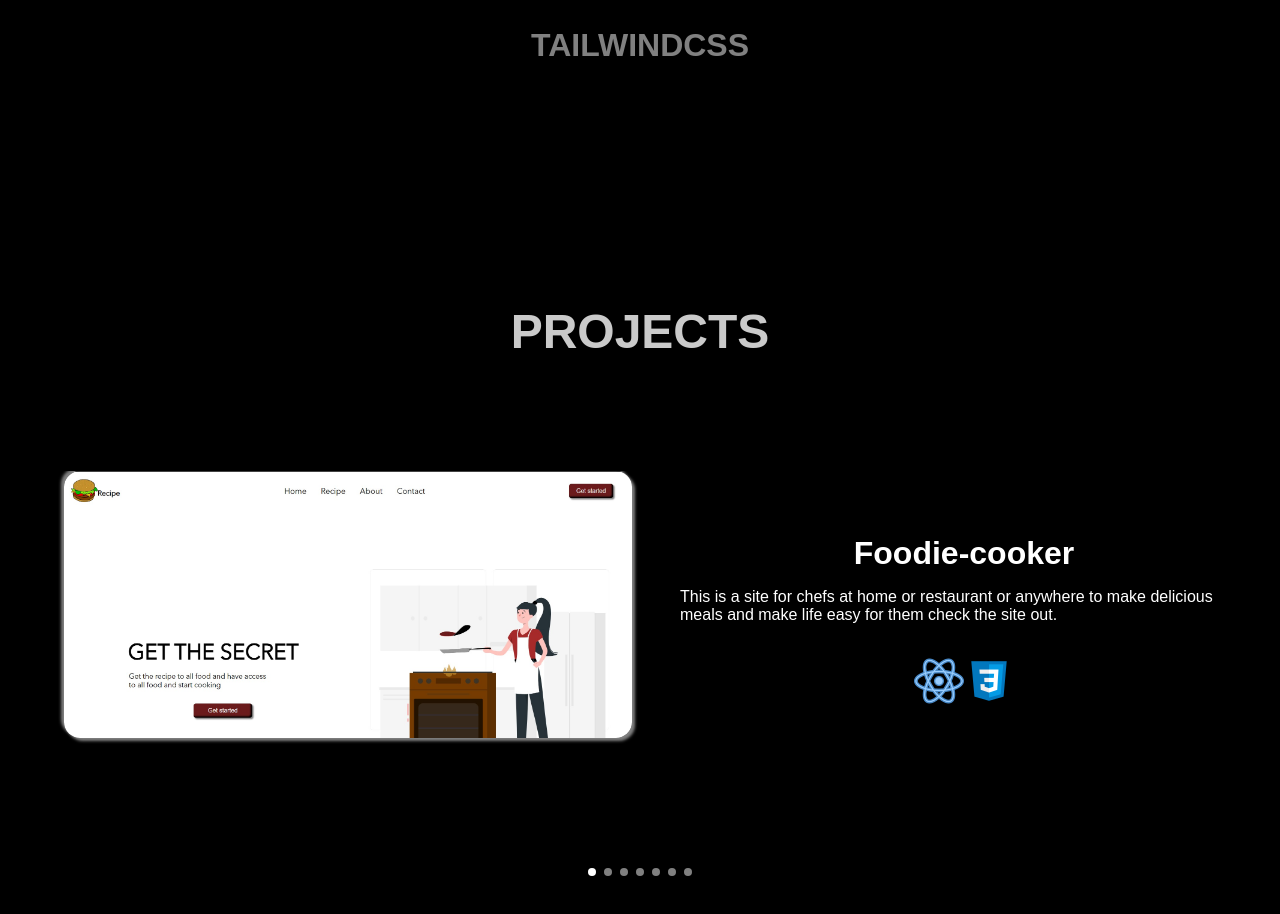
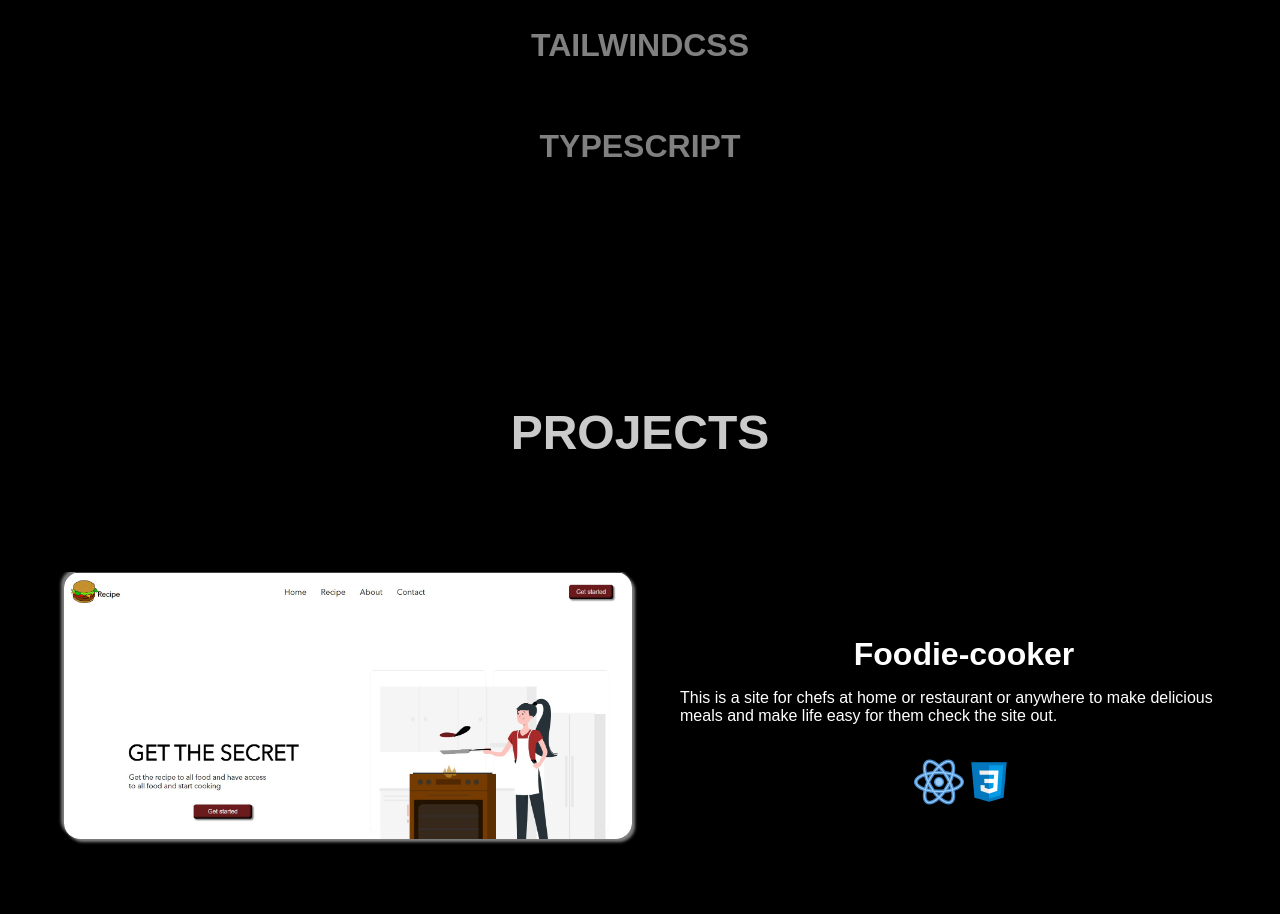
Before and after one commit to TaiwoSoftware/Akerele, a React (Vite) app: page / in a window 1280 px wide. Shown: the part 1560-2474 px from the top of the page. Built offline with nearby package versions, Linux system fonts and the light colour scheme.

Commit message:
added my new technology

```diff
--- a/src/components/Skill.jsx
+++ b/src/components/Skill.jsx
@@ -28,6 +28,7 @@ const Skill = () => {
         <h2>Git</h2>
       </div>
       <h2 className="last" data-aos="fade-up-left">TailwindCss</h2>
+      <h2 className="last" data-aos="fade-up-left">Typescript</h2>
     </div>
   );
 };
```
Also changed, not shown: 1 other file (tests, documents, lock files or other folders).
